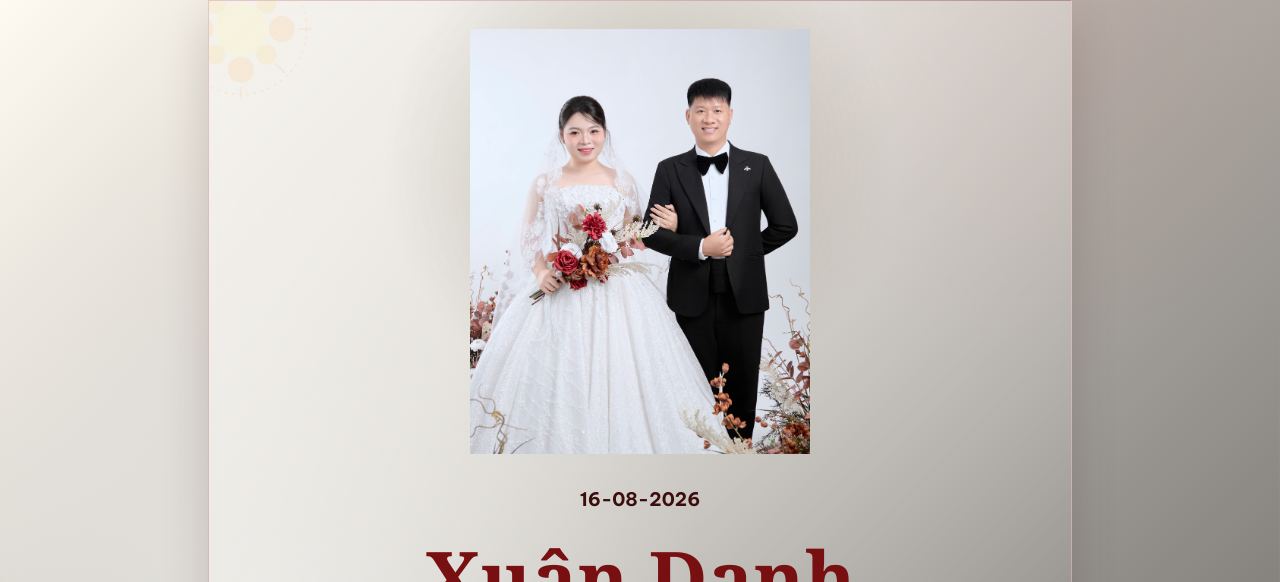
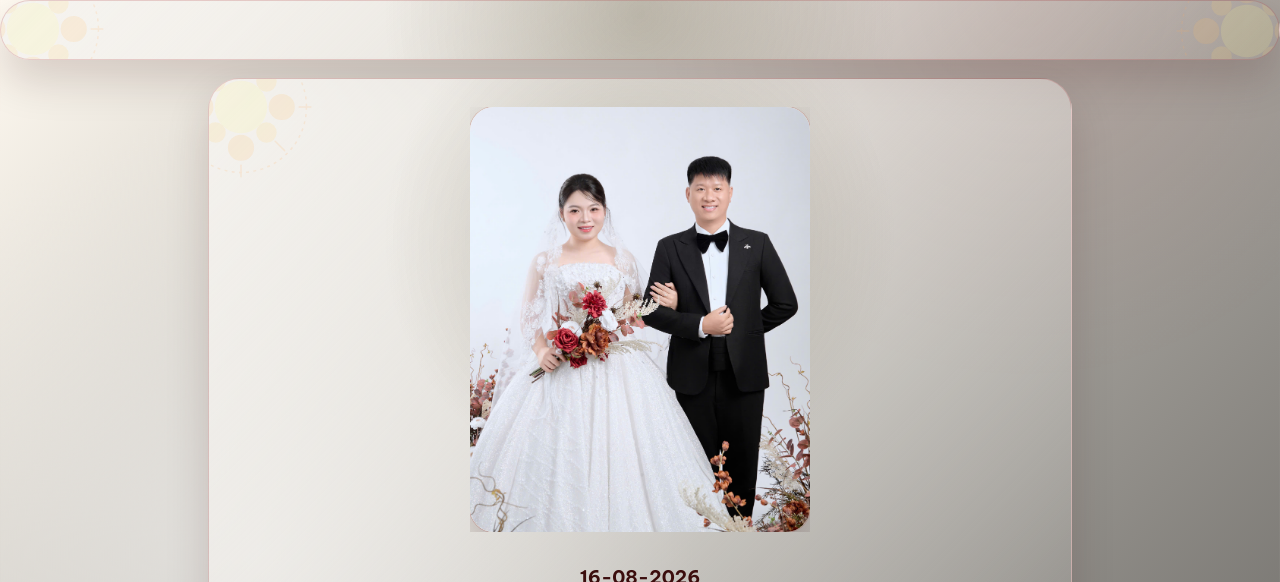
Before and after one commit to xuandanh-star/wedding-invitation, a React (Vite) app: page / in a window 1280 px wide. Both pictures are taken after a click on the button "Mở Thiệp". Shown: the top 582 px of the page. Built offline with nearby package versions, Linux system fonts and the light colour scheme; a web font is replaced by a local one.

Commit message:
add new code

```diff
--- a/src/App.css
+++ b/src/App.css
@@ -11,6 +11,180 @@
   --cream-bg: #f7ead8;
   --ink: #3b0d0d;
 }
+
+/* ============================================
+       REVEAL CARD STYLES
+    ============================================ */
+    .reveal-card {
+      background: linear-gradient(145deg, #1a1a2e, #16213e);
+      border-radius: 2rem;
+      padding: 2rem;
+      margin-bottom: 6rem;
+      box-shadow: 0 20px 60px rgba(0, 0, 0, 0.5);
+      border: 1px solid rgba(255, 255, 255, 0.05);
+      transition: box-shadow 0.3s ease;
+      /* Initial hidden state */
+      opacity: 0;
+      transform: translateY(80px) scale(0.95);
+      transition: all 0.9s cubic-bezier(0.16, 1, 0.3, 1);
+    }
+
+    .reveal-card:hover {
+      box-shadow: 0 30px 80px rgba(245, 87, 108, 0.15);
+      border-color: rgba(245, 87, 108, 0.2);
+    }
+
+    .reveal-card__image {
+      width: 100%;
+      max-width: 600px;
+      margin: 0 auto;
+      border-radius: 1.5rem;
+      overflow: hidden;
+      aspect-ratio: 4/3;
+      background: #2a2a44;
+      position: relative;
+    }
+
+    .reveal-card__image img {
+      width: 100%;
+      height: 100%;
+      object-fit: cover;
+      display: block;
+      transition: transform 0.6s ease;
+    }
+
+    .reveal-card:hover .reveal-card__image img {
+      transform: scale(1.05);
+    }
+
+    .reveal-card__caption {
+      text-align: center;
+      margin-top: 1.5rem;
+      font-size: 1.1rem;
+      color: #aaaacc;
+      letter-spacing: 0.5px;
+    }
+
+    .reveal-card__caption strong {
+      color: #f5576c;
+      font-weight: 500;
+    }
+
+    /* ============================================
+       ACTIVE CLASS - triggers the animation
+    ============================================ */
+    .reveal-card.active {
+      opacity: 1;
+      transform: translateY(0) scale(1);
+    }
+
+    /* ============================================
+       VARIATIONS: Different animation styles
+    ============================================ */
+
+    /* 1. Slide from Left */
+    .reveal-card.slide-left {
+      opacity: 0;
+      transform: translateX(-100px) scale(0.9);
+      transition: all 0.9s cubic-bezier(0.25, 0.46, 0.45, 0.94);
+    }
+    .reveal-card.slide-left.active {
+      opacity: 1;
+      transform: translateX(0) scale(1);
+    }
+
+    /* 2. Zoom In */
+    .reveal-card.zoom-in {
+      opacity: 0;
+      transform: scale(0.6) rotate(-3deg);
+      transition: all 0.9s cubic-bezier(0.34, 1.56, 0.64, 1);
+    }
+    .reveal-card.zoom-in.active {
+      opacity: 1;
+      transform: scale(1) rotate(0deg);
+    }
+
+    /* 3. Flip In */
+    .reveal-card.flip {
+      opacity: 0;
+      transform: perspective(1000px) rotateY(45deg) scale(0.8);
+      transition: all 0.9s cubic-bezier(0.34, 1.56, 0.64, 1);
+    }
+    .reveal-card.flip.active {
+      opacity: 1;
+      transform: perspective(1000px) rotateY(0deg) scale(1);
+    }
+
+    /* 4. Bounce Up */
+    .reveal-card.bounce {
+      opacity: 0;
+      transform: translateY(120px);
+      transition: all 0.8s cubic-bezier(0.68, -0.55, 0.265, 1.55);
+    }
+    .reveal-card.bounce.active {
+      opacity: 1;
+      transform: translateY(0);
+    }
+
+    /* 5. Blur + Slide Up */
+    .reveal-card.blur-up {
+      opacity: 0;
+      transform: translateY(60px);
+      filter: blur(10px);
+      transition: all 0.9s cubic-bezier(0.25, 0.46, 0.45, 0.94);
+    }
+    .reveal-card.blur-up.active {
+      opacity: 1;
+      transform: translateY(0);
+      filter: blur(0);
+    }
+
+    /* 6. Rotate + Scale */
+    .reveal-card.rotate-scale {
+      opacity: 0;
+      transform: rotate(10deg) scale(0.7);
+      transition: all 0.9s cubic-bezier(0.34, 1.56, 0.64, 1);
+    }
+    .reveal-card.rotate-scale.active {
+      opacity: 1;
+      transform: rotate(0deg) scale(1);
+    }
+
+    /* Animation badge */
+    .animation-badge {
+      display: inline-block;
+      margin-top: 0.5rem;
+      padding: 0.3rem 1rem;
+      background: rgba(245, 87, 108, 0.15);
+      border-radius: 100px;
+      font-size: 0.75rem;
+      color: #f5576c;
+      border: 1px solid rgba(245, 87, 108, 0.2);
+    }
+
+    .scroll-hint {
+      text-align: center;
+      color: #444466;
+      margin-top: 3rem;
+      font-size: 0.9rem;
+      animation: pulse 2s infinite;
+    }
+
+    @keyframes pulse {
+      0%, 100% { opacity: 0.5; }
+      50% { opacity: 1; }
+    }
+
+    /* Responsive */
+    @media (max-width: 600px) {
+      .reveal-card {
+        padding: 1.5rem;
+        border-radius: 1.5rem;
+      }
+      .reveal-card__caption {
+        font-size: 0.95rem;
+      }
+    }
 
 .invitation {
   min-height: 100vh;
--- a/src/App.jsx
+++ b/src/App.jsx
@@ -1,5 +1,27 @@
 import { useEffect, useRef, useState } from 'react'
 import './App.css'
+
+// ---------- IMAGE DATA (3 placeholder images from picsum) ----------
+const IMAGES = [
+  {
+    id: 1,
+    title: 'Mountain lake',
+    url: 'https://picsum.photos/id/1015/600/400',  // mountain
+    alt: 'Scenic mountain lake',
+  },
+  {
+    id: 2,
+    title: 'City night',
+    url: 'https://picsum.photos/id/1018/600/400',  // city
+    alt: 'Urban night skyline',
+  },
+  {
+    id: 3,
+    title: 'Forest path',
+    url: 'https://picsum.photos/id/1043/600/400',  // forest
+    alt: 'Sunlit forest trail',
+  },
+];
 
 const couple = {
   groom: 'Xuân Danh',
@@ -60,6 +82,8 @@ function App() {
   const [isMusicPlaying, setIsMusicPlaying] = useState(false)
   const audioRef = useRef(null)
   const openTimerRef = useRef(null)
+  const [isActive, setIsActive] = useState(false);
+  const cardRef = useRef(null);
 
   useEffect(() => {
     return () => {
@@ -68,6 +92,42 @@ function App() {
       }
     }
   }, [])
+
+  useEffect(() => {
+    const observer = new IntersectionObserver(
+      (entries) => {
+        const [entry] = entries;
+        if (entry.isIntersecting) {
+          setIsActive(true);
+          // Unobserve after animation triggers
+          observer.unobserve(entry.target);
+        }
+      },
+      {
+        threshold: 0.2,        // 20% visible triggers animation
+        rootMargin: '0px 0px -40px 0px',
+      }
+    );
+
+    const currentCard = cardRef.current;
+    if (currentCard) {
+      observer.observe(currentCard);
+    }
+
+    return () => {
+      if (currentCard) {
+        observer.unobserve(currentCard);
+      }
+    };
+  }, []);
+
+  const cardClassName = [
+    'reveal-card',
+    'bounce',          // Animation style (change this to try different animations)
+    isActive && 'active'
+  ]
+    .filter(Boolean)
+    .join(' ');
 
   const playMusic = () => {
     const audio = audioRef.current
@@ -152,6 +212,7 @@ function App() {
             </span>
           ))}
         </div>
+
         <div className="cover__ornament" aria-hidden="true">
           <div className="ornament-charms" aria-hidden="true">
             {fallingCharacters.map(([character, left, delay, duration, size], index) => (
@@ -175,6 +236,12 @@ function App() {
         <button type="button" className="seal-button" onClick={handleOpenInvitation} disabled={isOpening}>
           <span>{isOpening ? 'Đang Mở' : 'Mở Thiệp'}</span>
         </button>
+      </section>
+
+      <section
+        ref={cardRef}
+        className={cardClassName}
+      >
       </section>
 
       <section className="page" aria-hidden={!isOpened}>
@@ -205,13 +272,13 @@ function App() {
           </div>
         </section>
 
-        <section className="reveal-card" aria-label="Wedding photo reveal">
+        <section className="reveal-card">
           <div className="reveal-card__image">
             <img src="/anh_cuoi_02.jpg" alt="Xuân Danh và Thuý An" />
           </div>
         </section>
 
-        <section className="reveal-card" aria-label="Wedding photo reveal">
+        <section className="reveal-card">
           <div className="reveal-card__image">
             <img src="/anh_cuoi_03.jpg" alt="Xuân Danh và Thuý An" />
           </div>
@@ -247,61 +314,6 @@ function App() {
             <img src="/anh_cuoi_06.jpg" alt="Xuân Danh và Thuý An" />
           </div>
         </section>
-
-         <section className="reveal-card" aria-label="Wedding photo reveal">
-          <div className="reveal-card__image">
-            <img src="/anh_cuoi_11.jpg" alt="Xuân Danh và Thuý An" />
-          </div>
-        </section>
-
-        {/*
-        <header className="hero">
-          <div className="hero__content">
-
-          </div>
-        </header> */}
-
-        {/* <section className="hero2">
-          <div className="hero__content">
-          </div>
-        </section>
-
-        <section className="hero3">
-          <div className="hero__content">
-          </div>
-        </section>
-
-        <section className="hero4">
-          <div className="hero__content">
-          </div>
-        </section>
-
-        <section className="hero5">
-          <div className="hero__content">
-          </div>
-        </section>
-
-
-        <section className="hero6">
-          <div className="hero__content">
-          </div>
-        </section>
-
-        <section className="hero7">
-          <div className="hero__content">
-          </div>
-        </section>
-
-        <section className="hero8">
-          <div className="hero__content">
-          </div>
-        </section>
-
-        <section className="hero9">
-          <div className="hero__content">
-          </div>
-        </section> */}
-
 
         <section className="events section-block" aria-label="Wedding events">
           {events.map((event) => (
```
